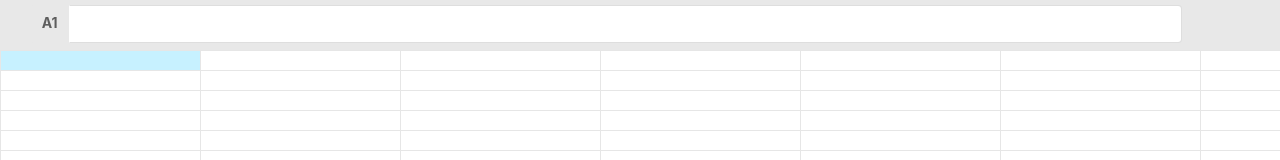
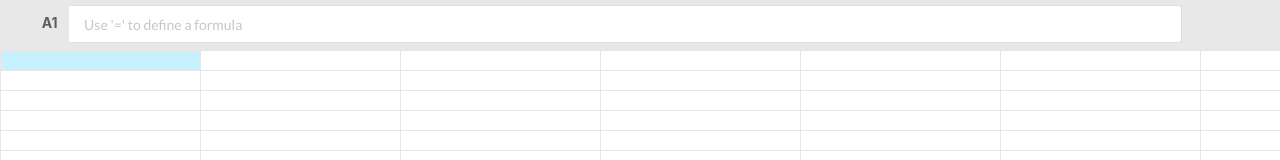
Before and after one commit to gabriel-piles/lean-excel, a React (Create React App) app: page / in a window 1280 px wide. Shown: the top 160 px of the page. Built offline with nearby package versions, Linux system fonts and the light colour scheme.

Commit message:
Set placeholder to explain the formula insertion

```diff
--- a/src/components/inputBox/InputBox.tsx
+++ b/src/components/inputBox/InputBox.tsx
@@ -35,6 +35,7 @@ export class InputBox extends Component<InputBoxProps> {
                         <input key={this.props.cellSelected} type="text" className="input-box"
                                defaultValue={this.props.expression}
                                onKeyPress={this.handleKeyDown}
+                               placeholder={`Use '=' to define a formula`}
                         />
                     </div>
                 </div>
```
